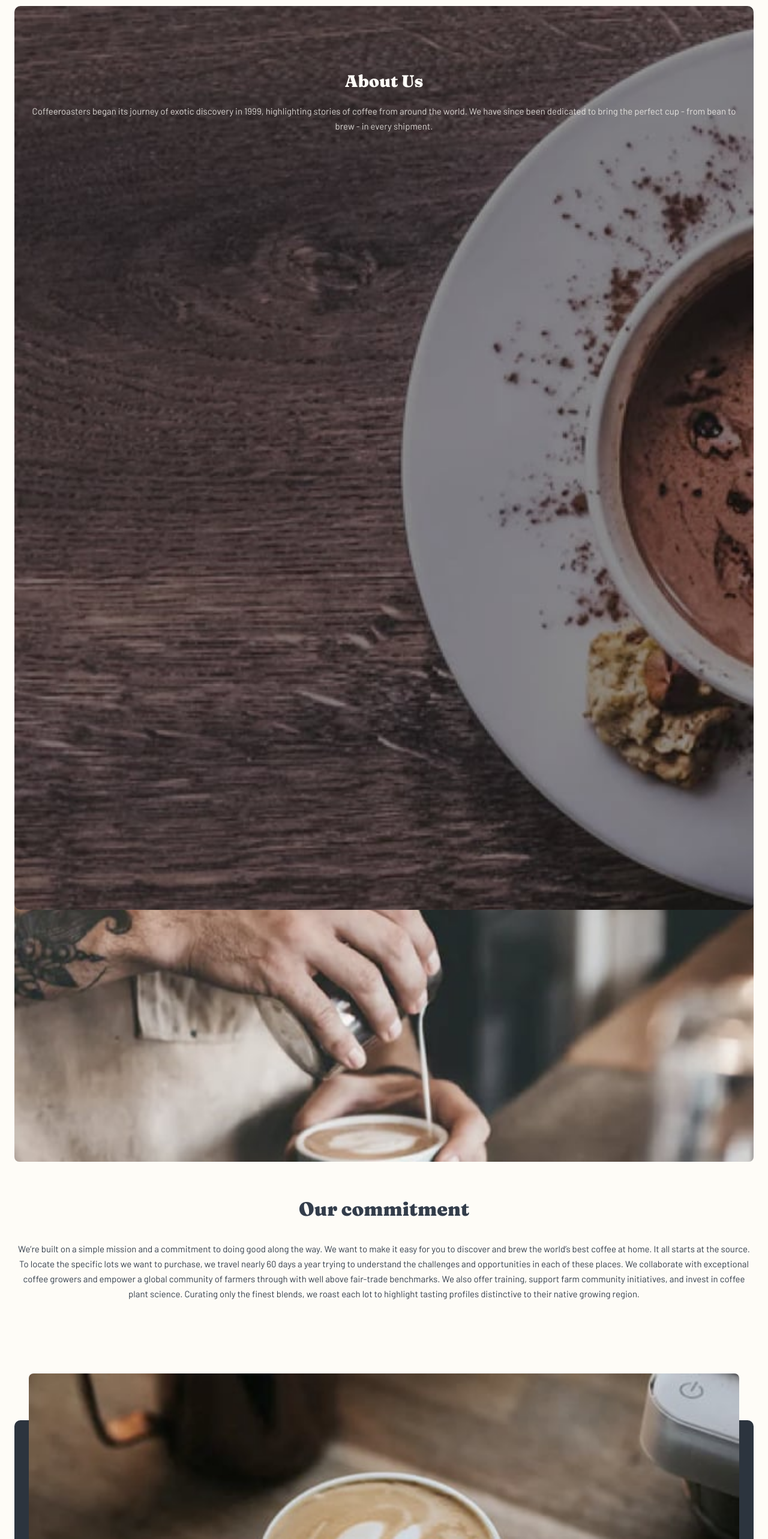
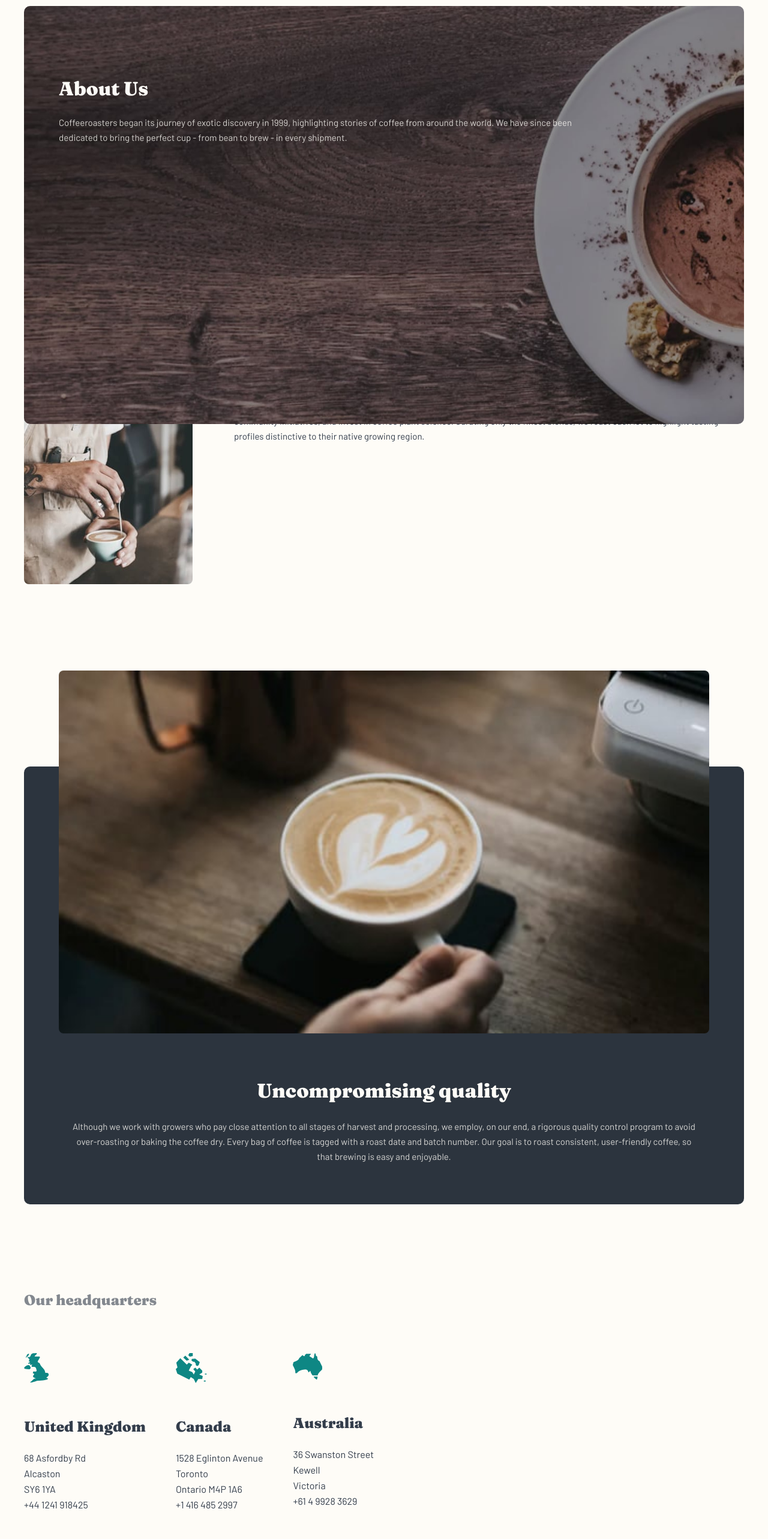
Before and after one commit to erwinruiz/coffeeroasters-subscription-site, a React (Create React App) app: page /about-us in a window 1280 px wide. Shown: the part 80-2646 px from the top of the page at 60% size. Built offline with nearby package versions, Linux system fonts and the light colour scheme.

Commit message:
Make 'About us' page responsive for tablet design (768px)

```diff
--- a/src/Components/Footer.module.css
+++ b/src/Components/Footer.module.css
@@ -47,6 +47,9 @@
 
 /* Tablet */
 @media (min-width: 768px) {
+  .footer {
+    margin: 0 4rem 7.2rem;
+  }
   .logo {
     width: 23.6rem;
     height: 2.6rem;
--- a/src/Components/OurHeadquarters.module.css
+++ b/src/Components/OurHeadquarters.module.css
@@ -21,3 +21,24 @@
   line-height: 3.6rem;
   margin-bottom: 2.2rem;
 }
+
+/* Tablet */
+@media (min-width: 768px) {
+  .container h2 {
+    text-align: left;
+  }
+  .headquarters-container {
+    flex-direction: row;
+    column-gap: 5rem;
+  }
+  .headquarter {
+    text-align: left;
+  }
+  .headquarter img {
+    margin-bottom: 4.8rem;
+  }
+  .headquarter h3 {
+    font-size: 2.4rem;
+    margin-bottom: 2.1rem;
+  }
+}
--- a/src/Pages/AboutUs.module.css
+++ b/src/Pages/AboutUs.module.css
@@ -9,6 +9,9 @@
   border-radius: 1rem;
   position: absolute;
   z-index: 1;
+}
+.hero-tablet {
+  display: none;
 }
 .text-content {
   position: relative;
@@ -37,6 +40,9 @@
   border-radius: 0.8rem;
   margin-bottom: 4.8rem;
 }
+.commitment .tablet {
+  display: none;
+}
 .commitment h2 {
   font-size: 3.2rem;
   line-height: 4.8rem;
@@ -61,6 +67,9 @@
   margin-top: -7.8rem;
   margin-bottom: 6.4rem;
 }
+.uncompromising-quality .tablet {
+  display: none;
+}
 .uncompromising-quality h3 {
   font-size: 2.8rem;
   line-height: 2.8rem;
@@ -74,3 +83,66 @@
   font-size: 1.5rem;
   line-height: 2.5rem;
 }
+
+/* Tablet */
+@media (min-width: 768px) {
+  .container {
+    padding: 0 4rem;
+  }
+  .hero-mobile {
+    display: none;
+  }
+  .hero-tablet {
+    display: initial;
+  }
+  .text-content {
+    text-align: left;
+    padding: 11.8rem 24rem 0 5.8rem;
+    margin-bottom: 26.2rem;
+  }
+  .text-content h1 {
+    font-size: 3.2rem;
+    line-height: 4rem;
+  }
+  .commitment .mobile {
+    display: none;
+  }
+  .commitment .tablet {
+    display: initial;
+  }
+  .commitment img {
+    margin-bottom: 0;
+  }
+  .commitment {
+    display: flex;
+    column-gap: 6.9rem;
+    margin-bottom: 30.4rem;
+  }
+  .commitment h2 {
+    text-align: left;
+    margin-top: 0.8rem;
+  }
+  .commitment p {
+    text-align: left;
+  }
+  .uncompromising-quality {
+    padding: 0 5.8rem 6.7rem;
+    margin-bottom: 14.4rem;
+  }
+  .uncompromising-quality .mobile {
+    display: none;
+  }
+  .uncompromising-quality .tablet {
+    display: initial;
+  }
+  .uncompromising-quality img {
+    margin-top: -16rem;
+  }
+  .uncompromising-quality h3 {
+    font-size: 3.3rem;
+    line-height: 4.8rem;
+  }
+  .uncompromising-quality p {
+    padding: 0 1.7rem;
+  }
+}
--- a/src/Pages/AboutUs.tsx
+++ b/src/Pages/AboutUs.tsx
@@ -6,8 +6,13 @@ function AboutUs() {
     <section className={classes.container}>
       <div className={classes["hero-container"]}>
         <img
-          className={classes.hero}
+          className={`${classes.hero} ${classes["hero-mobile"]}`}
           src="./assets/about/mobile/image-hero-whitecup.jpg"
+          alt="whitecup"
+        />
+        <img
+          className={`${classes.hero} ${classes["hero-tablet"]}`}
+          src="./assets/about/tablet/image-hero-whitecup.jpg"
           alt="whitecup"
         />
       </div>
@@ -22,26 +27,35 @@ function AboutUs() {
       </div>
       <div className={classes.commitment}>
         <img
+          className={classes.mobile}
           src="./assets/about/mobile/image-commitment.jpg"
           alt="commitment"
         />
+        <img
+          className={classes.tablet}
+          src="./assets/about/tablet/image-commitment.jpg"
+          alt="commitment"
+        />
+        <div>
           <h2>Our commitment</h2>
           <p>
             We’re built on a simple mission and a commitment to doing good along
             the way. We want to make it easy for you to discover and brew the
             world’s best coffee at home. It all starts at the source. To locate
-          the specific lots we want to purchase, we travel nearly 60 days a year
-          trying to understand the challenges and opportunities in each of these
-          places. We collaborate with exceptional coffee growers and empower a
-          global community of farmers through with well above fair-trade
-          benchmarks. We also offer training, support farm community
-          initiatives, and invest in coffee plant science. Curating only the
-          finest blends, we roast each lot to highlight tasting profiles
-          distinctive to their native growing region.
+            the specific lots we want to purchase, we travel nearly 60 days a
+            year trying to understand the challenges and opportunities in each
+            of these places. We collaborate with exceptional coffee growers and
+            empower a global community of farmers through with well above
+            fair-trade benchmarks. We also offer training, support farm
+            community initiatives, and invest in coffee plant science. Curating
+            only the finest blends, we roast each lot to highlight tasting
+            profiles distinctive to their native growing region.
           </p>
         </div>
+      </div>
       <div className={classes["uncompromising-quality"]}>
-        <img src="./assets/about/mobile/image-quality.jpg" alt="commitment" />
+        <img className={classes.mobile} src="./assets/about/mobile/image-quality.jpg" alt="commitment" />
+        <img className={classes.tablet} src="./assets/about/tablet/image-quality.jpg" alt="commitment" />
         <h3>Uncompromising quality</h3>
         <p>
           Although we work with growers who pay close attention to all stages of
--- a/src/index.css
+++ b/src/index.css
@@ -69,3 +69,10 @@ h4 {
   min-height: 100vh;
   min-width: 100vw;
 }
+
+/* Tablet */
+@media (min-width: 768px) {
+  .container {
+    margin-bottom: 14.4rem;
+  }
+}
```
Lines whose indentation alone changed are shown as unchanged.
